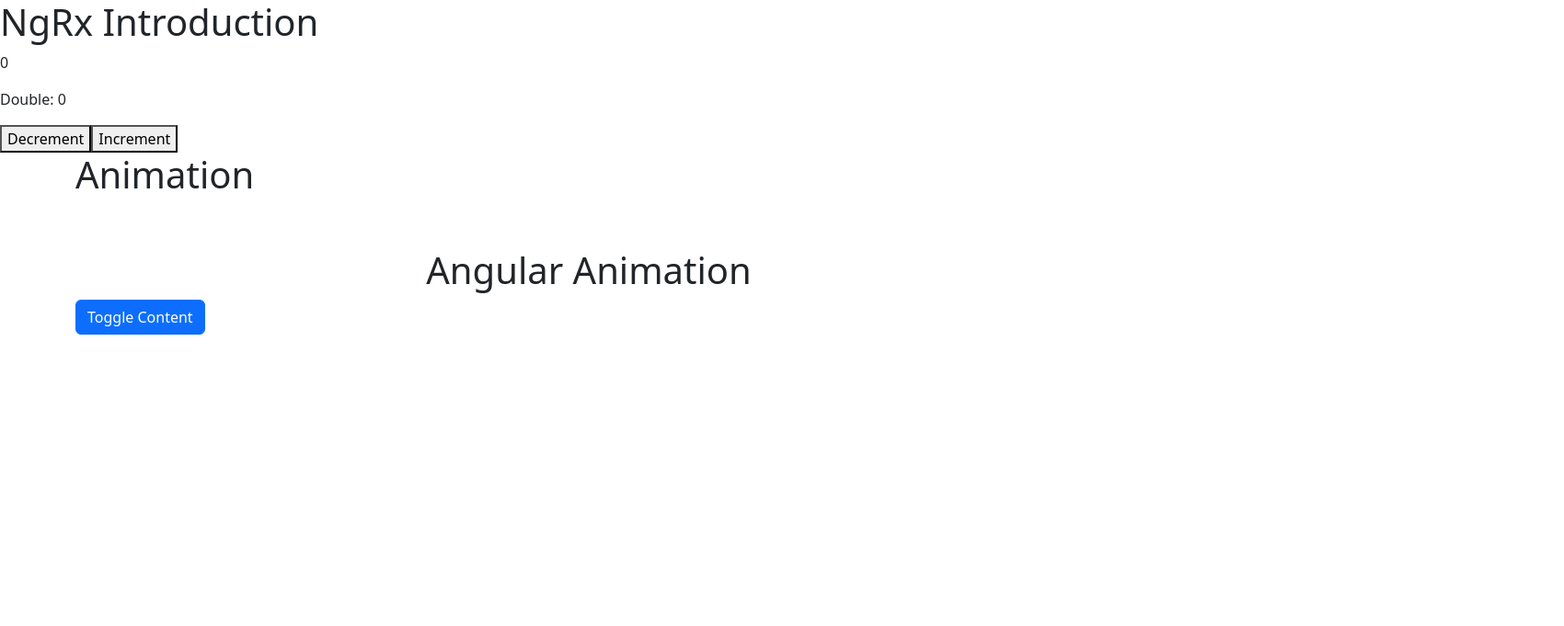
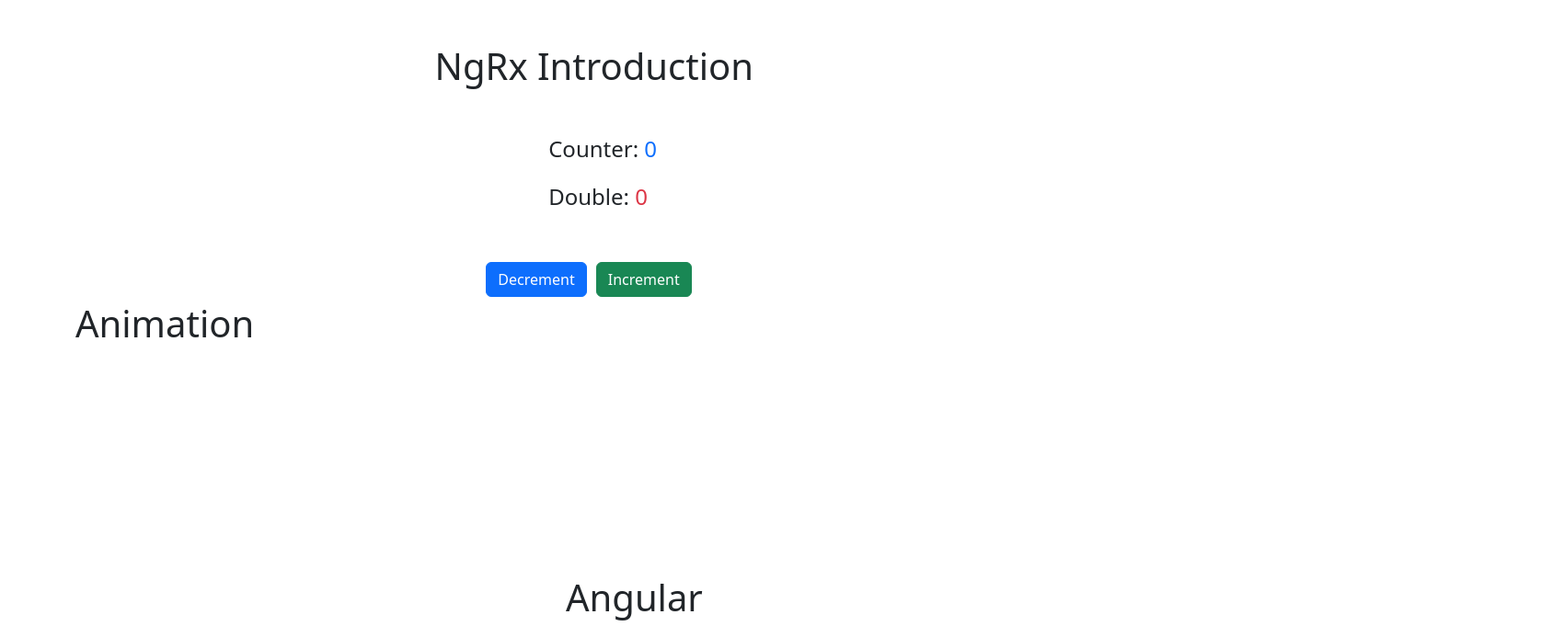
Before and after one commit to kumarnivi/NgRx-State-Management, an Angular app: page / in a window 1280 px wide. Shown: the top 681 px of the page at 92% size, 1700 px wide, since content can reach past the window. Built offline with nearby package versions, Linux system fonts and the light colour scheme.

Commit message:
add bootstrap styles

```diff
--- a/src/app/animation/animation.component.css
+++ b/src/app/animation/animation.component.css
@@ -29,6 +29,33 @@
     justify-content: center;
 }
 
+
+.ball-sec {
+    display: flex;
+    width: 100%;
+    justify-content: center;
+    align-items: flex-end; /* Align items to the bottom of the container */
+    height: 300px; /* Adjust this to match the desired height */
+  }
+
+  .ball {
+    width: 50px;
+    height: 50px;
+    /* background-color: red; */
+    border-radius: 50%;
+    animation: jump 1s ease-in-out infinite; /* Apply the jump animation */
+  }
+
+  @keyframes jump {
+    0%, 100% {
+      transform: translateY(0); /* Initial and final position */
+    }
+    50% {
+      transform: translateY(-100px); /* Jump height */
+    }
+  }
+
+
 .contact-sec {
     margin-top: 100px;
     padding: 50px;
--- a/src/app/animation/animation.component.html
+++ b/src/app/animation/animation.component.html
@@ -1,8 +1,8 @@
-<div class="ball-sec">
+<div class="ball-sec container">
   <h1 class="text-center mt-5 ball">Angular Animation</h1>
 </div>
 
-<div class="content-sec">
+<div class="content-sec container">
   <button class="btn btn-primary ms-auto" (click)="toggle()">Toggle Content</button>
 
 
--- a/src/app/app.component.html
+++ b/src/app/app.component.html
@@ -1,7 +1,11 @@
-<h1>NgRx Introduction</h1>
+<div class="container pt-5">
 
-<app-counter-output></app-counter-output>
-<app-counter-controls></app-counter-controls>
+  <h1 style="margin-left: 35%;">NgRx Introduction</h1>
+
+  <app-counter-output></app-counter-output>
+  <app-counter-controls></app-counter-controls>
+
+</div>
 
 <div class="container">
     <h1>Animation</h1>
--- a/src/app/counter-controls/counter-controls.component.css
+++ b/src/app/counter-controls/counter-controls.component.css
@@ -0,0 +1,8 @@
+#buttons {
+    text-align: center;
+    margin-top: 20px;
+  }
+
+  #buttons button {
+    margin: 5px;
+  }
--- a/src/app/counter-controls/counter-controls.component.html
+++ b/src/app/counter-controls/counter-controls.component.html
@@ -1,4 +1,11 @@
-<div id="buttons">
+<!-- <div id="buttons">
     <button (click)="decrement()">Decrement</button>
     <button (click)="increment()">Increment</button>
   </div>
+   -->
+
+   <div class="container mt-5">
+    <div id="buttons">
+      <button class="btn btn-primary" (click)="decrement()">Decrement</button>
+      <button class="btn btn-success" (click)="increment()">Increment</button>
+    </div>
--- a/src/app/counter-output/counter-output.component.css
+++ b/src/app/counter-output/counter-output.component.css
@@ -0,0 +1,3 @@
+.container {
+    margin-left: 45%;
+}
--- a/src/app/counter-output/counter-output.component.html
+++ b/src/app/counter-output/counter-output.component.html
@@ -1,2 +1,7 @@
-<p class="counter">{{ counter }}</p>
-<p class="counter">Double: {{ counter * 2 }}</p>
+<!-- <p class="counter">{{ counter }}</p>
+<p class="counter">Double: {{ counter * 2 }}</p> -->
+
+<div class="container mt-5">
+    <p class="counter fs-4">Counter: <span class="text-primary">{{ counter }}</span></p>
+    <p class="counter fs-4">Double: <span class="text-danger">{{ counter * 2 }}</span></p>
+  </div>
```
